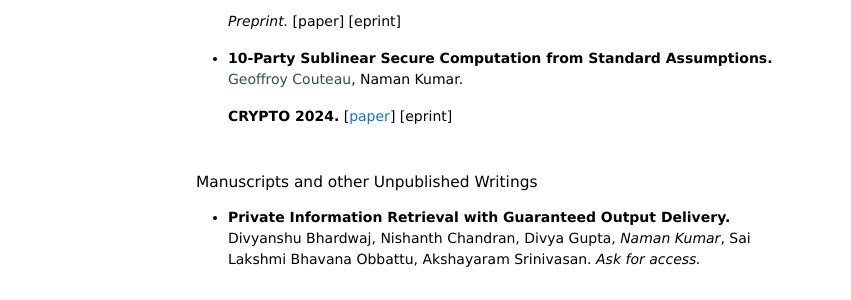
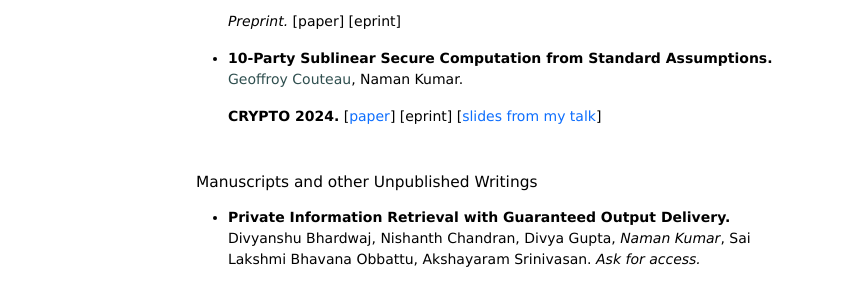
Before and after one commit to matcauthon49/matcauthon49.github.io, a Jekyll site: the page built from _pages/research.md, in a window 1280 px wide. Shown: the part 343-643 px from the top of the page, without its empty margins (33-884 px from the left). Built offline with Jekyll 4.4.1, drawn with Linux system fonts in a browser that asks for light colours; nearby versions of some CDN libraries; formulas are drawn with MathJax 3; a style sheet for code colours, icons or effects is not loaded.

Commit message:
Update research.md

```diff
--- a/_pages/research.md
+++ b/_pages/research.md
@@ -27,7 +27,7 @@ Authors are ordered alphabetically unless indicated otherwise.
 + **10-Party Sublinear Secure Computation from Standard Assumptions.**
     <a href="https://geoffroycouteau.github.io/" style="color: DarkSlateGray">Geoffroy Couteau</a>, Naman Kumar.
 
-  **CRYPTO 2024.** [[paper](https://link.springer.com/chapter/10.1007/978-3-031-68400-5_2)] [eprint]
+  **CRYPTO 2024.** [[paper](https://link.springer.com/chapter/10.1007/978-3-031-68400-5_2)] [eprint] [[slides from my talk](https://matcauthon49.github.io/assets/10-party-pres.pdf)]
 
 #### Manuscripts and other Unpublished Writings
 
```
